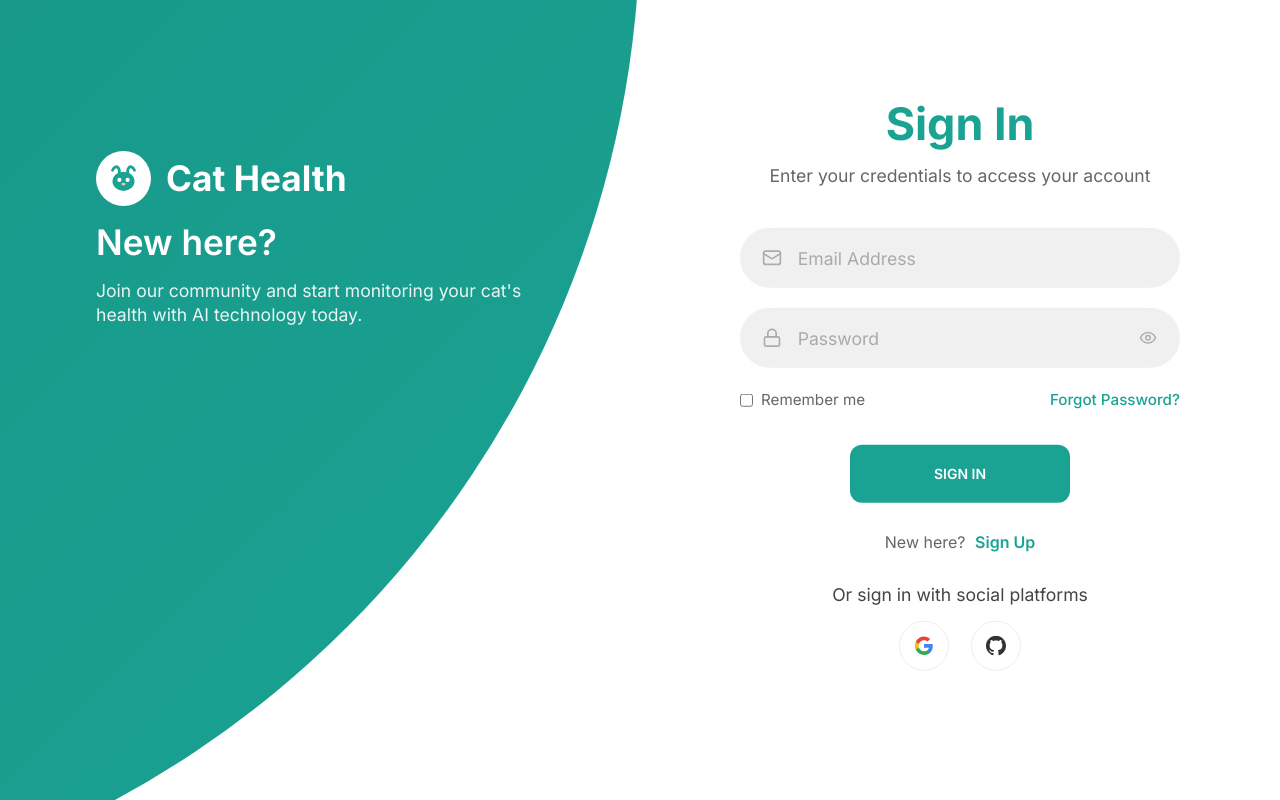
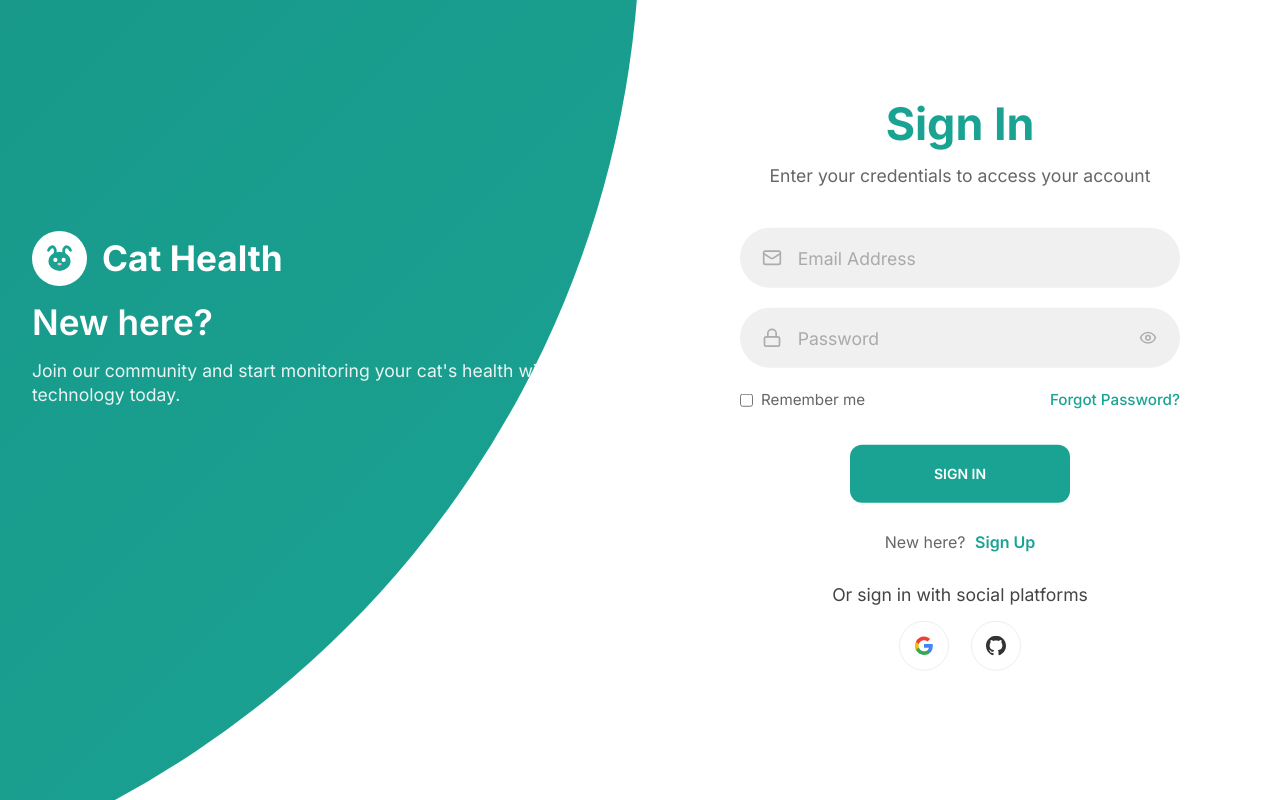
Before and after one commit to mriya23/cat-health, a React (Vite) app in the folder frontend/: page /login in a window 1280 px wide. Built offline with nearby package versions, Linux system fonts and the light colour scheme.

Commit message:
Auto-sync after agent response

```diff
--- a/frontend/src/pages/Auth.css
+++ b/frontend/src/pages/Auth.css
@@ -280,19 +280,19 @@ form.sign-in-form {
   z-index: 6;
   height: 100%;
   width: 100%;
-  padding: 150px 10% 0 10%;
+  padding: 230px 10% 0 10%;
 }
 
 .left-panel {
   pointer-events: all;
-  padding-left: 15%;
+  padding-left: 5%;
 }
 
 .right-panel {
   pointer-events: none;
   align-items: flex-end;
   text-align: right;
-  padding-right: 15%;
+  padding-right: 5%;
 }
 
 .panel .content {
```
